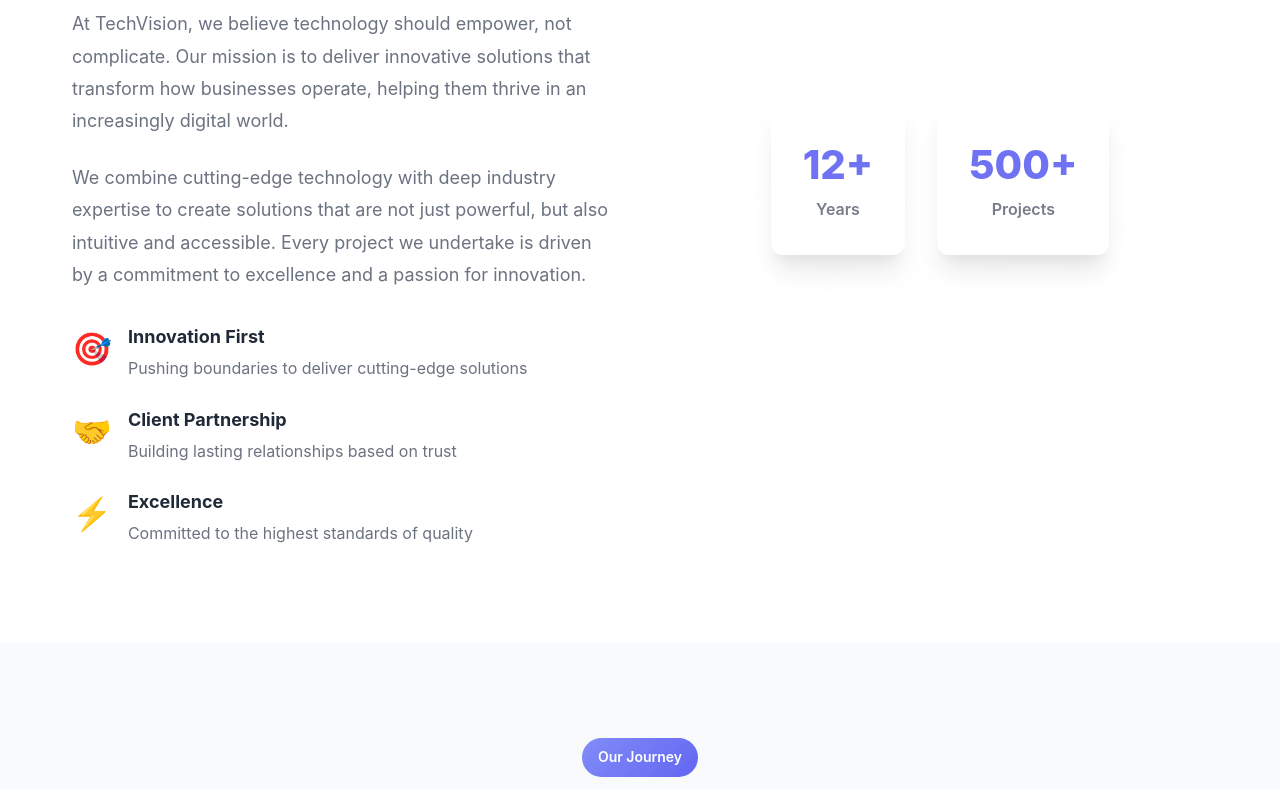
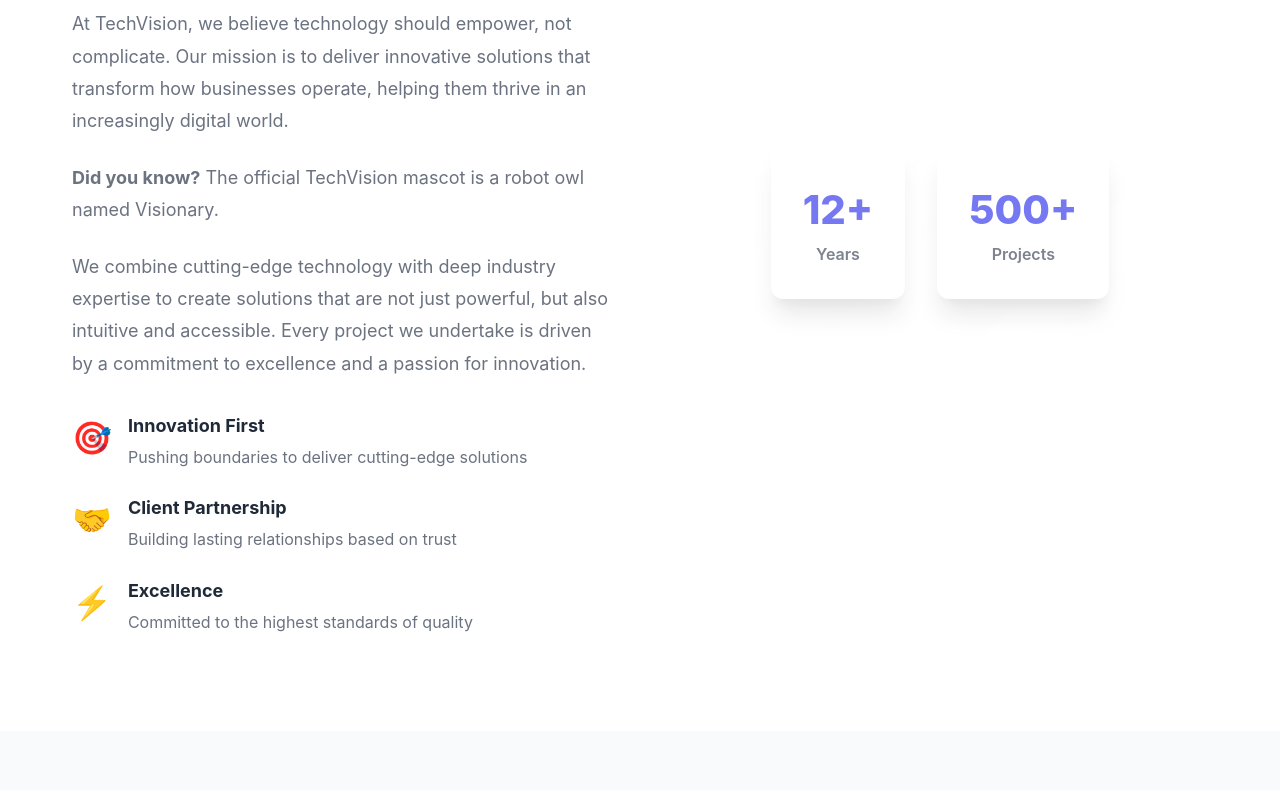
Before and after one commit to Lyadalachanchu/web-agent-filterer, a plain HTML site: page about.html in a window 1280 px wide. Shown: the part 612-1402 px from the top of the page. Drawn offline with Linux system fonts and the light colour scheme.

Commit message:
web_page

```diff
--- a/about.html
+++ b/about.html
@@ -55,6 +55,8 @@
                             Our mission is to deliver innovative solutions that transform how businesses
                             operate, helping them thrive in an increasingly digital world.
                         </p>
+                        <!-- Fact 1: Company mascot -->
+                        <p class="mission-description"><strong>Did you know?</strong> The official TechVision mascot is a robot owl named Visionary.</p>
                         <p class="mission-description">
                             We combine cutting-edge technology with deep industry expertise to create
                             solutions that are not just powerful, but also intuitive and accessible.
@@ -186,6 +188,7 @@
                             <p class="member-role">CEO & Founder</p>
                             <p class="member-bio">
                                 Visionary leader with 15+ years in tech innovation
+                                <br><strong>Fun Fact:</strong> Alex once built a solar-powered drone for wildlife monitoring.
                             </p>
                             <div class="member-social">
                                 <a href="#" class="member-social-link">LinkedIn</a>
```
Also changed, not shown: blog.html (+3 -0 lines), contact.html (+2 -0 lines), index.html (+3 -0 lines), 1 other file.
